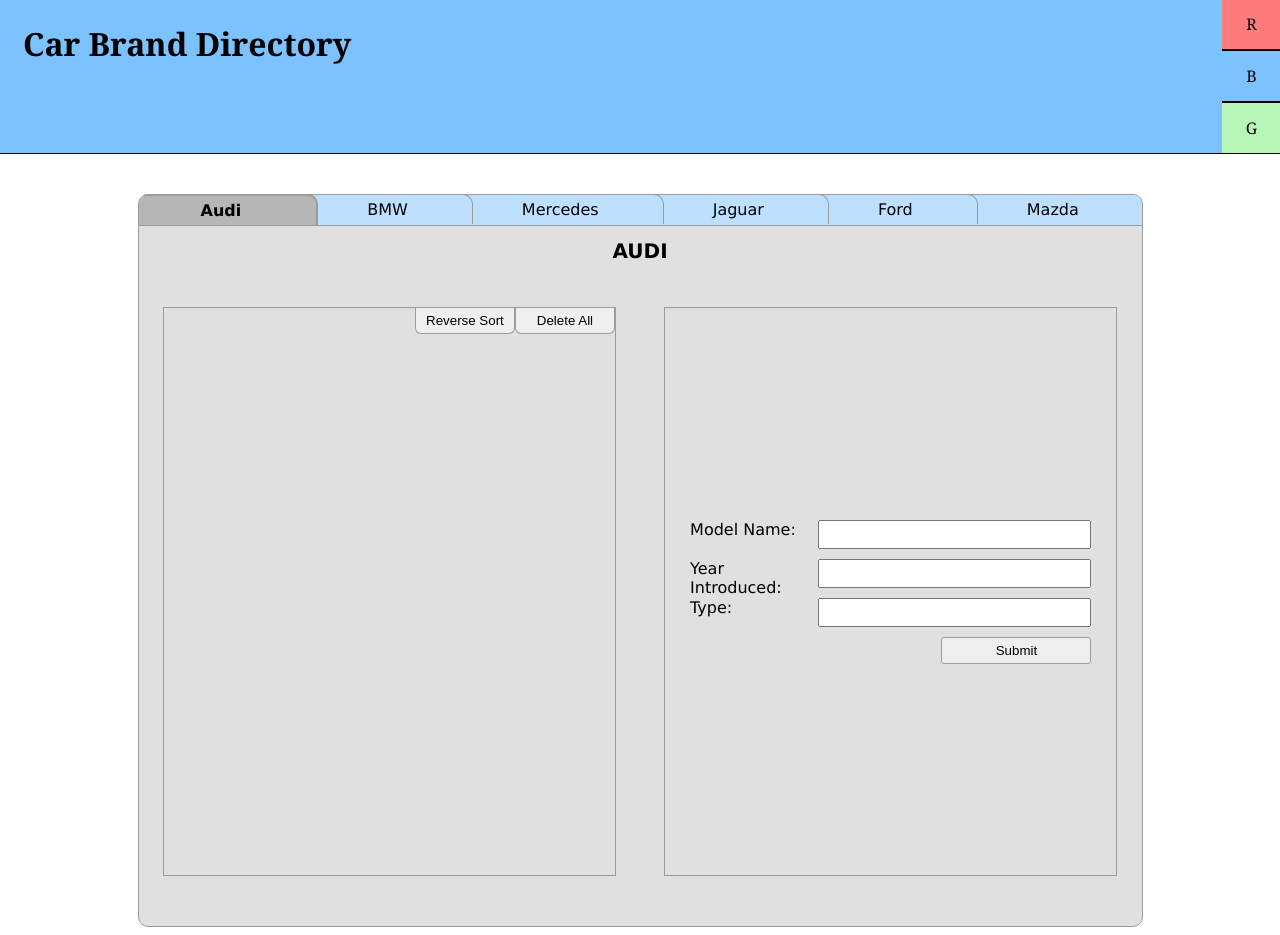
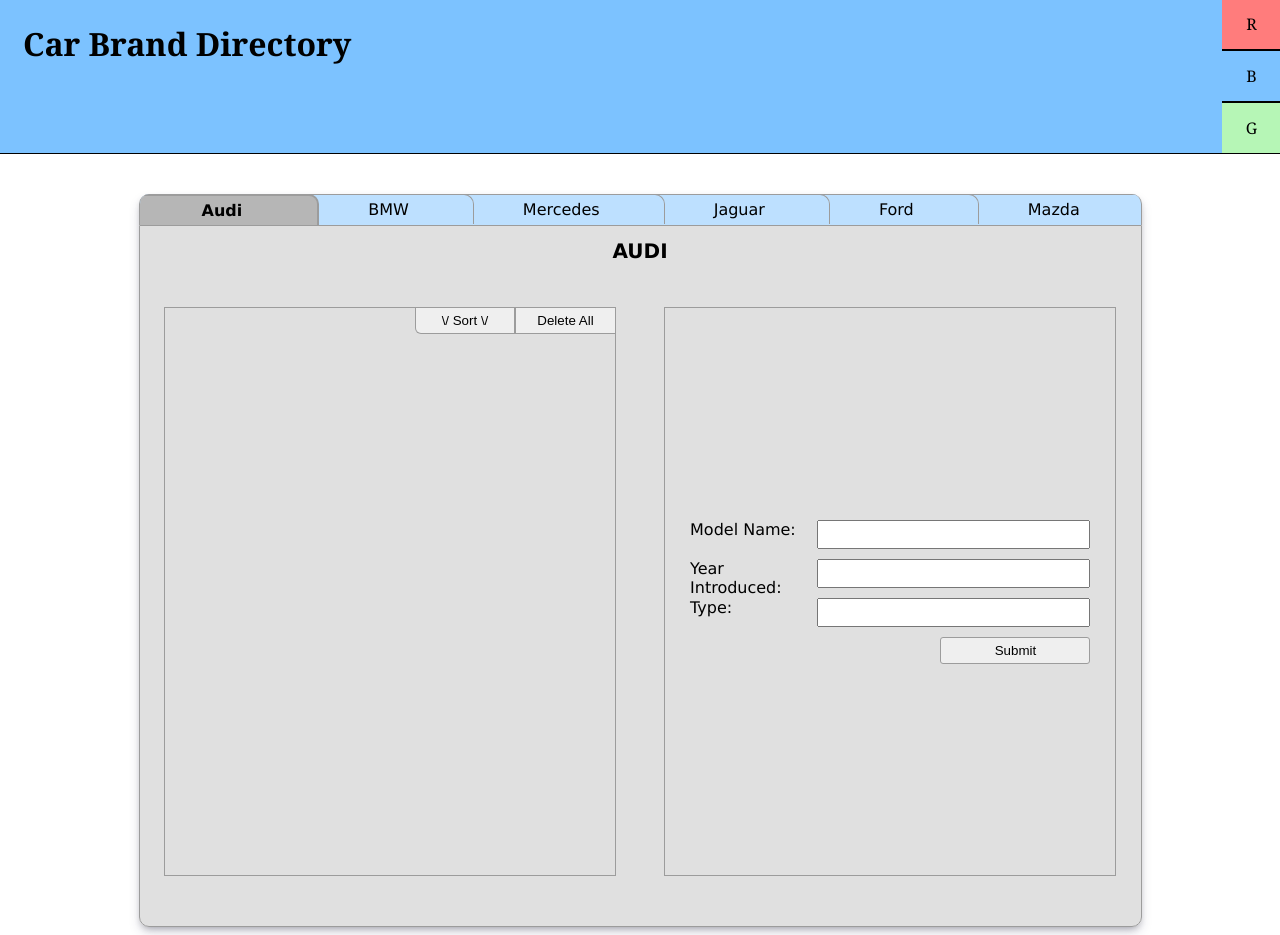
Before and after one commit to bfrith97/Cars-Directory, a PHP site: page /home in a window 1280 px wide. Run offline with PHP 8.4, Linux system fonts and the light colour scheme; data that the repository does not hold is empty.

Commit message:
change sort text

```diff
--- a/app/views/home.view.php
+++ b/app/views/home.view.php
@@ -19,6 +19,9 @@
         </div>
     </header>
 
+    <div class='container'>
+
+
         <nav class="brand-selectors">
             <div class="brand-selector brand-selector-audi brand-selector-current">Audi</div>
             <div class=" brand-selector brand-selector-bmw">BMW</div>
@@ -32,8 +35,8 @@
             <div class="cars-window-inner">
                 <div class="cars-content cars-content-list">
                     <form class="delete-form" method="POST" action="/deleteAllAudi">
-                    <button class="list-btn" name="delete" type="submit" onclick="return confirm('Are you sure you want to delete all?')">Delete All</button>
-                    <button class="list-btn sort-btn" type="button">Reverse Sort</button>
+                        <button class="list-btn delete-btn" name="delete" type="submit" onclick="return confirm('Are you sure you want to delete all?')">Delete All</button>
+                        <button class="list-btn sort-btn" type="button">\/ Sort \/</button>
                     </form>
                     <div class="car-lists">
                         <?php foreach ($audis as $audi) : ?>
@@ -60,8 +63,8 @@
             <div class="cars-window-inner">
                 <div class="cars-content cars-content-list">
                     <form class="delete-form" method="POST" action="/deleteAllBMW">
-                    <button class="list-btn" name="delete" type="submit" onclick="return confirm('Are you sure you want to delete all?')">Delete All</button>
-                    <button class="list-btn sort-btn" type="button">Reverse Sort</button>
+                        <button class="list-btn delete-btn" name="delete" type="submit" onclick="return confirm('Are you sure you want to delete all?')">Delete All</button>
+                        <button class="list-btn sort-btn" type="button">\/ Sort \/</button>
                     </form>
                     <div class="car-lists">
                         <?php foreach ($bmws as $bmw) : ?>
@@ -88,8 +91,8 @@
             <div class="cars-window-inner">
                 <div class="cars-content cars-content-list">
                     <form class="delete-form" method="POST" action="/deleteAllMerc">
-                    <button class="list-btn" name="delete" type="submit" onclick="return confirm('Are you sure you want to delete all?')">Delete All</button>
-                    <button class="list-btn sort-btn" type="button">Reverse Sort</button>
+                        <button class="list-btn delete-btn" name="delete" type="submit" onclick="return confirm('Are you sure you want to delete all?')">Delete All</button>
+                        <button class="list-btn sort-btn" type="button">\/ Sort \/</button>
                     </form>
                     <div class="car-lists">
                         <?php foreach ($mercs as $merc) : ?>
@@ -116,8 +119,8 @@
             <div class="cars-window-inner">
                 <div class="cars-content cars-content-list">
                     <form class="delete-form" method="POST" action="/deleteAllJag">
-                    <button class="list-btn" name="delete" type="submit" onclick="return confirm('Are you sure you want to delete all?')">Delete All</button>
-                    <button class="list-btn sort-btn" type="button">Reverse Sort</button>
+                        <button class="list-btn delete-btn" name="delete" type="submit" onclick="return confirm('Are you sure you want to delete all?')">Delete All</button>
+                        <button class="list-btn sort-btn" type="button">\/ Sort \/</button>
                     </form>
                     <div class="car-lists">
                         <?php foreach ($jags as $jag) : ?>
@@ -144,8 +147,8 @@
             <div class="cars-window-inner">
                 <div class="cars-content cars-content-list">
                     <form class="delete-form" method="POST" action="/deleteAllFord">
-                    <button class="list-btn" name="delete" type="submit" onclick="return confirm('Are you sure you want to delete all?')">Delete All</button>
-                    <button class="list-btn sort-btn" type="button">Reverse Sort</button>
+                        <button class="list-btn delete-btn" name="delete" type="submit" onclick="return confirm('Are you sure you want to delete all?')">Delete All</button>
+                        <button class="list-btn sort-btn" type="button">\/ Sort \/</button>
                     </form>
                     <div class="car-lists">
                         <?php foreach ($fords as $ford) : ?>
@@ -172,8 +175,8 @@
             <div class="cars-window-inner">
                 <div class="cars-content cars-content-list">
                     <form class="delete-form" method="POST" action="/deleteAllMazda">
-                    <button class="list-btn" name="delete" type="submit" onclick="return confirm('Are you sure you want to delete all?')">Delete All</button>
-                    <button class="list-btn sort-btn" type="button">Reverse Sort</button>
+                        <button class="list-btn delete-btn" name="delete" type="submit" onclick="return confirm('Are you sure you want to delete all?')">Delete All</button>
+                        <button class="list-btn sort-btn" type="button">\/ Sort \/</button>
                     </form>
                     <div class="car-lists">
                         <?php foreach ($mazdas as $mazda) : ?>
--- a/public/css/style.css
+++ b/public/css/style.css
@@ -36,7 +36,6 @@ body {
 }
 
 .selector-red {
-
     background-color: rgb(255, 124, 124);
 }
 
@@ -55,7 +54,6 @@ body {
     display: flex;
     margin: 50px auto 0;
     background-color: rgba(124, 194, 255, 0.5);
-    width: 80%;
     max-width: 1003px;
     padding: 0;
     border-radius: 10px 10px 0 0;
@@ -92,16 +90,21 @@ body {
 
 /* CAR WINDOW */
 
+.container {
+    box-shadow: rgba(50, 50, 93, 0.25) 0px 6px 12px -2px, rgba(0, 0, 0, 0.3) 0px 3px 7px -3px;
+    max-width: 1003px;
+    min-width: 1000px;
+    border-radius: 10px 10px 10px 10px;
+    margin: auto;
+}
+
 .cars-window {
     margin: 0 auto;
     background-color: rgb(224, 224, 224);
-    width: 79.8%;
     height: 700px;
     padding: 0;
-    max-width: 1003px;
     border: 1px solid rgba(156, 156, 156);
     border-radius: 0 0 10px 10px;
-
 }
 
 .cars-window-audi {
@@ -162,7 +165,7 @@ body {
 
 .car-list {
     padding-bottom: 10px;
-    border-bottom: 1px solid rgba(156, 156, 156);
+    border-bottom: 1px solid rgba(156, 156, 156, 0.501);
     width: 80%;
     margin: 10px 0 0 0;
 
@@ -214,6 +217,14 @@ button:hover {
     border-radius: 0 0 6px 6px;
 }
 
+.delete-btn {
+    border-radius: 0 0 0 0;
+    border-right: 0;
+}
+
+.sort-btn {
+    border-radius: 0 0 0 6px;
+}
 
 
 ul {
--- a/public/javascript/script.js
+++ b/public/javascript/script.js
@@ -79,9 +79,11 @@ reverseSortBtns.forEach((btn) => {
             if (list.style.flexDirection === 'column') {
                 list.style.flexDirection = "column-reverse";
                 console.log('1')
+                btn.textContent = "/\\ Sort /\\"
             } else {
                 list.style.flexDirection = 'column';
                 console.log('2')
+                btn.textContent = "\\/ Sort \\/"
             }
         })
 
```
Also changed, not shown: other parts of app/views/home.view.php (+14 -13 lines). Lines whose indentation alone changed are shown as unchanged.
